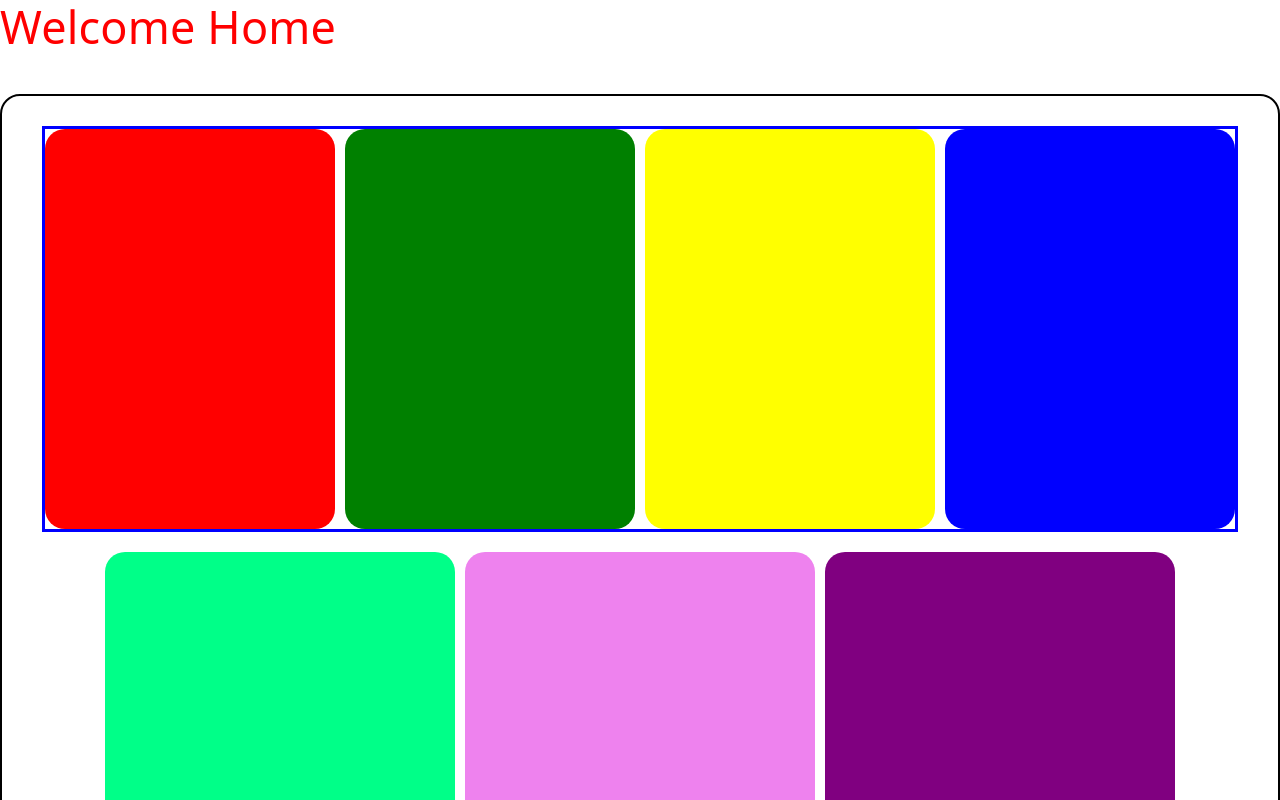
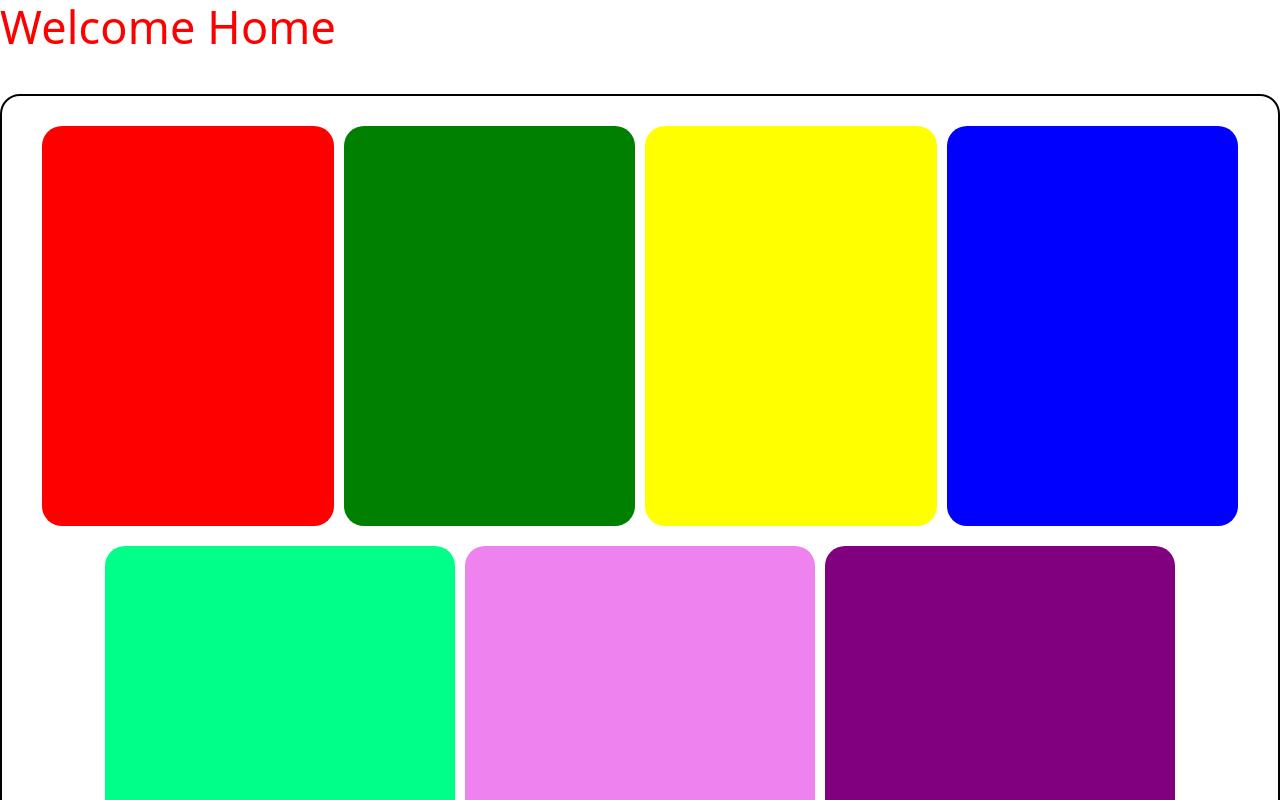
Before and after one commit to andyugbawa/mern-react, a React (Vite) app in the folder newmernapp/client/: page /home in a window 1280 px wide. Shown: the top 800 px of the page. Built offline with nearby package versions, Linux system fonts and the light colour scheme.

Commit message:
border removal

```diff
--- a/newmernapp/client/src/style.css
+++ b/newmernapp/client/src/style.css
@@ -27,7 +27,7 @@ h1{
     overflow: hidden;
     /* width:90%; */
     animation: typing 3s forwards;
-    border: 3px solid blue;
+    /* border: 3px solid blue; */
 
 }
 
```
